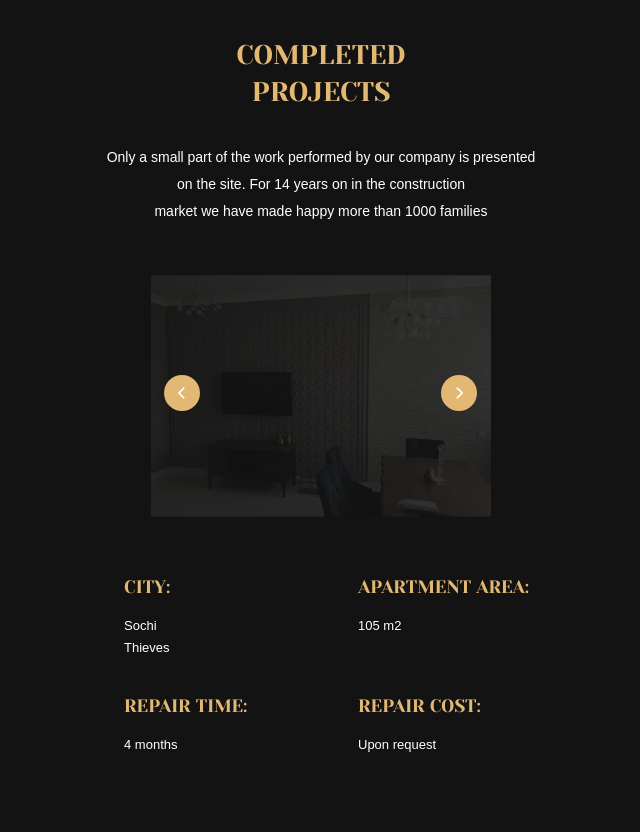
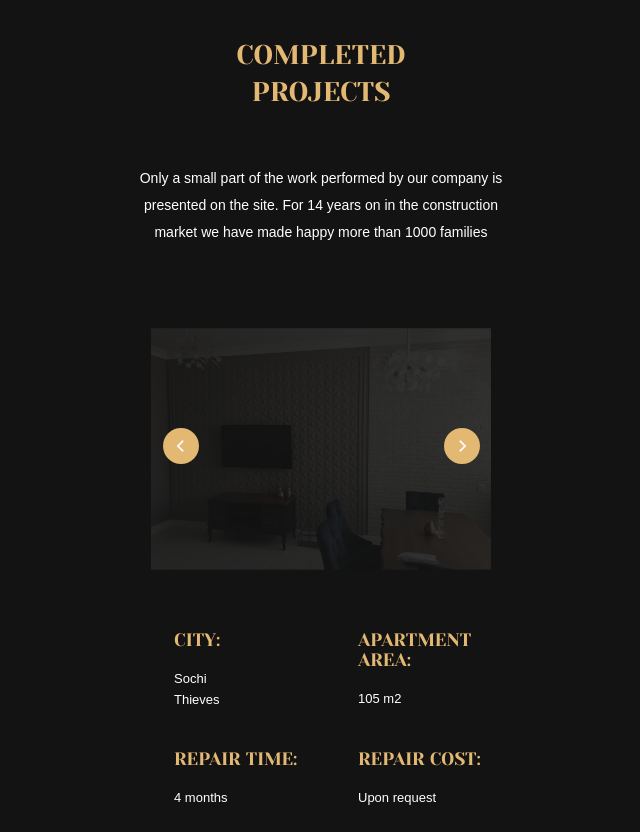
Before and after one commit to VladTeterev/layout_update, a plain HTML site: page index.html in a window 1280 px wide. Shown: the part 840-1672 px from the top of the page, without its empty margins (319-959 px from the left). Drawn offline with Linux system fonts and the light colour scheme.

Commit message:
Update styles.css

```diff
--- a/styles/styles.css
+++ b/styles/styles.css
@@ -288,7 +288,7 @@ button {
     font-size: 13px;
 }
 
-.title_discription p {
+.title_discr {
     margin-top: 34px;
 }
 
@@ -460,7 +460,7 @@ button {
     .mobile__description {
         display: initial;
         display: grid;
-        grid-template-columns: 200px 200px;
+        grid-template-columns: 150px 150px;
         grid-template-rows: 85px 85px;
         grid-gap: 34px;
         margin: 42px 0 0 40px;
@@ -488,22 +488,26 @@ button {
 
     .title__descr {
         text-align: center;
-    }
-
-    .mobile-slider-first__img, .mobile-slider-first__arrows {
+        padding: 32px;
+    }
+
+    .mobile-slider__constainer {
         display: flex;
+        flex-direction: column;
+        align-items: center;
         justify-content: center;
     }
 
     .mobile-slider-first__arrows {
         position: absolute;
-        margin: -142px 0 150px 80px;
+        margin: -142px 0 150px 12px;
     }
 
     .left-arrow {
         margin: 0 241px 0 0;
     }
     .mobile-slider-first__img .image {
+        position: relative;
         opacity: 0;
         transition: opacity 800ms ease;
     }
@@ -728,7 +732,7 @@ input[type=submit] {
         display: flex;
         justify-content: center;
         position: relative;
-        top: -80px;
+        top: -78px;
         background: #131313;
     }
 
@@ -750,7 +754,7 @@ input[type=submit] {
         display: flex;
         flex-direction: column;
         position: relative;
-        top: -80px;
+        top: -79px;
         height: 250px;
         align-items: center;
         background: #131313;
```
